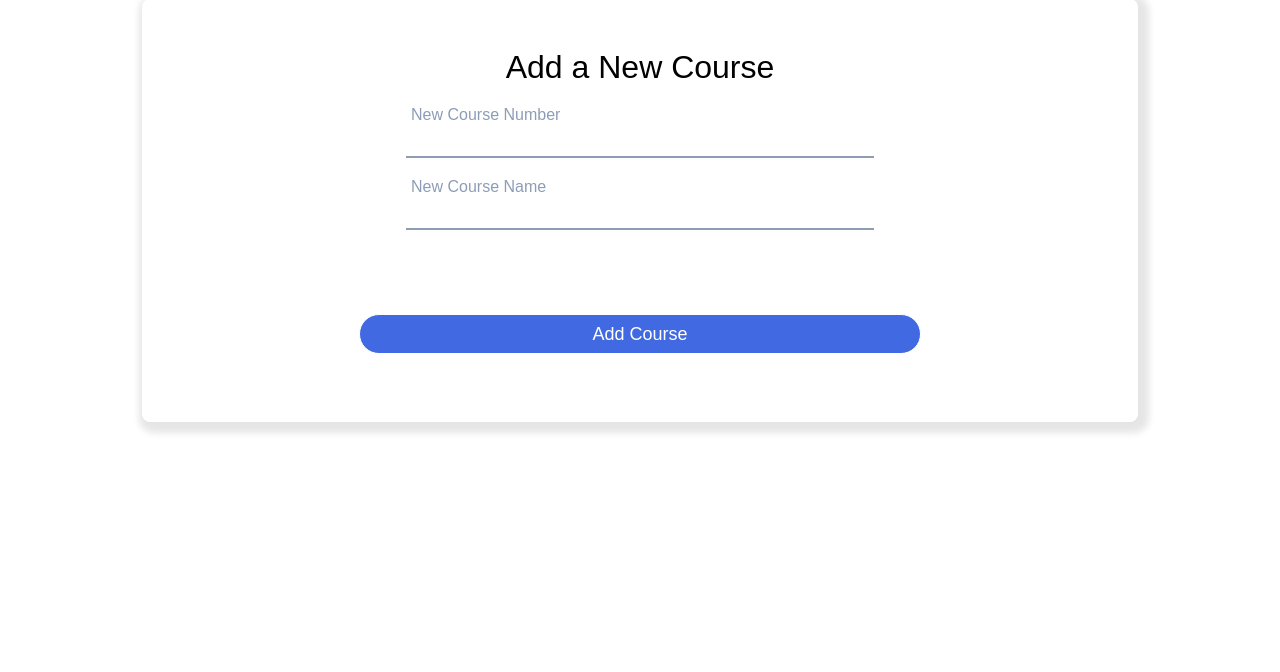
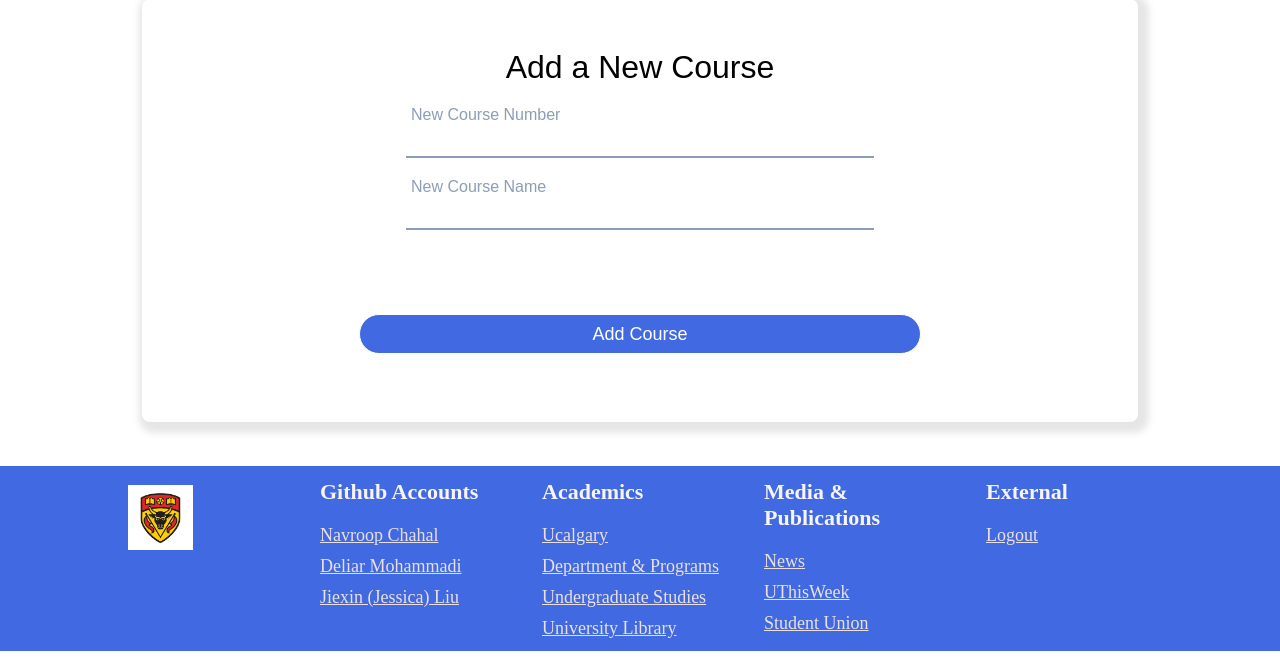
Before and after one commit to deliarm/471-Final, a PHP site: page /471-final/AddStudent.php in a window 1280 px wide. Shown: the part 149-821 px from the top of the page. Run offline with PHP 8.4, Linux system fonts and the light colour scheme; the visitor is signed in with stand-in values (Sample User, id 1); data that the repository does not hold is empty.

Commit message:
Update Administrator.php

```diff
--- a/frontEnd/Administrator.php
+++ b/frontEnd/Administrator.php
@@ -323,7 +323,7 @@ session_start()
 
 
 
-    <!-- <footer class="Footer" id="bottom">
+     <footer class="Footer" id="bottom">
         <div class = "Inner_Footer">
             <div class = "logo_container">
                 <img src = img/Logo.jpg></img>
@@ -352,7 +352,7 @@ session_start()
                 <a href = "http://localhost/471-final/frontEnd/index.php">Logout</a>
             </div>
         </div>
-    </footer> -->
+    </footer>
 <!-- </div> -->
  <script src="admin.js"></script>
 </body>
```
